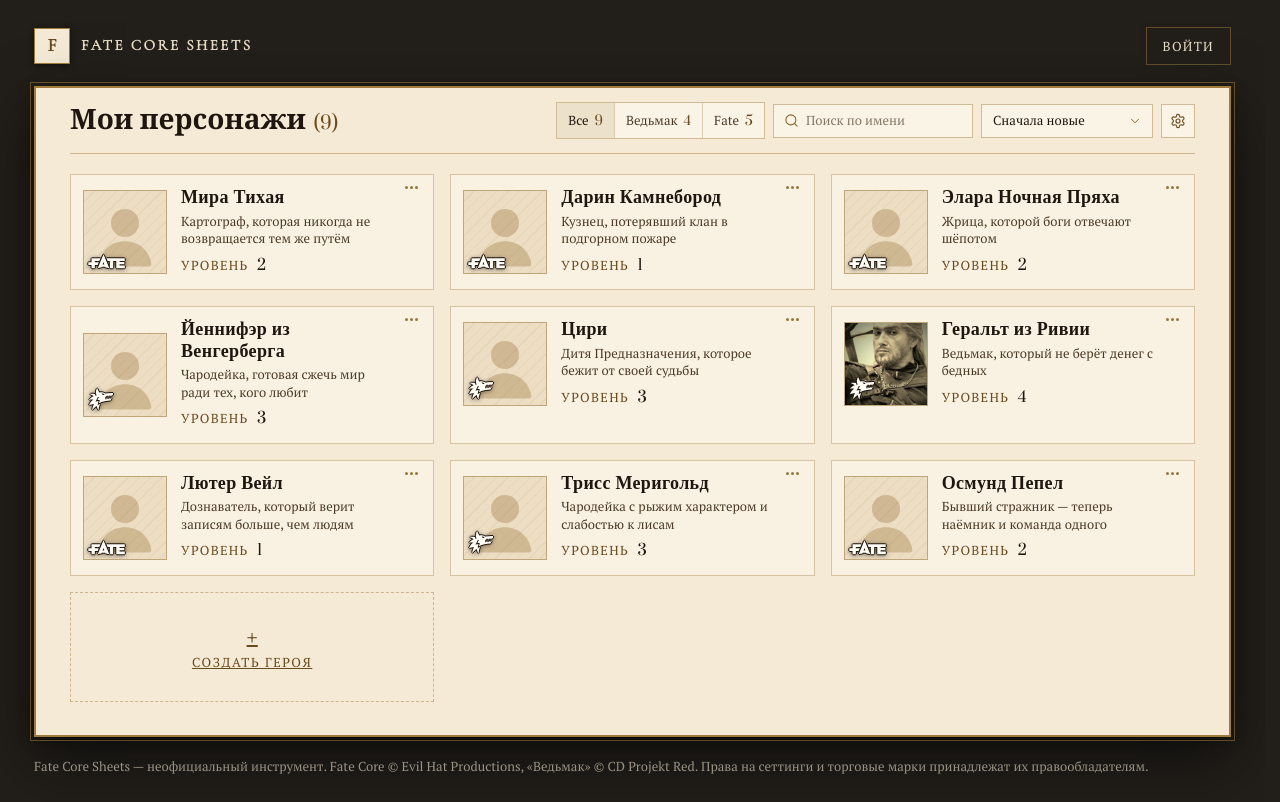
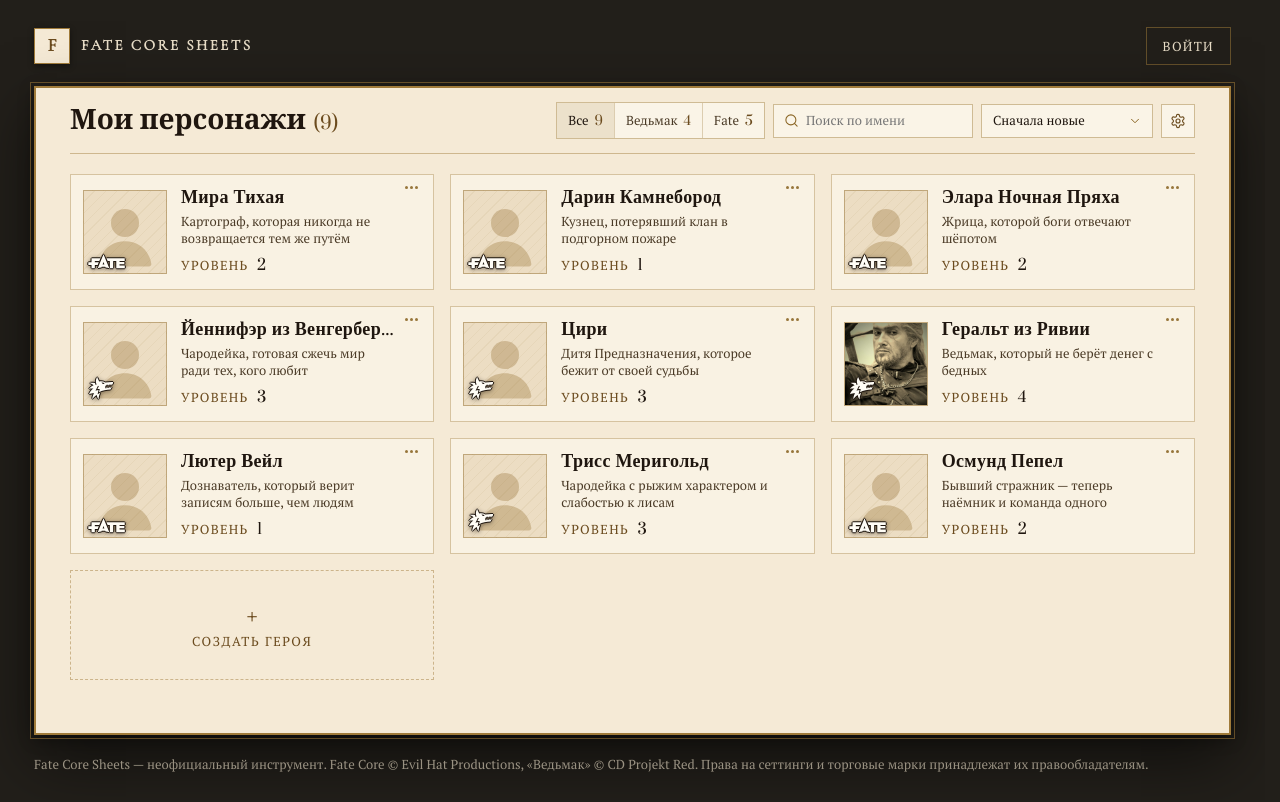
Before and after one commit to Danchel77/fate-core-sheets, a React (Vite) app: page / in a window 1280 px wide. Built offline with nearby package versions, Linux system fonts and the light colour scheme; a web font is replaced by a local one.

Commit message:
fix(list): имя в одну строку с троеточием и плитка создания без подчёркивания

```diff
--- a/src/styles/characters.css
+++ b/src/styles/characters.css
@@ -224,9 +224,7 @@
   color: var(--text-ink-primary);
 }
 
-.search input::placeholder {
-  color: color-mix(in srgb, var(--text-ink-muted) 68%, transparent);
-}
+
 
 .search input::-webkit-search-cancel-button {
   appearance: none;
@@ -367,6 +365,7 @@
 
 .hero-card {
   position: relative;
+  text-decoration: none;
   border: 1px solid color-mix(in srgb, var(--accent-gold) 40%, transparent);
   background: color-mix(in srgb, var(--paper-highlight) 40%, transparent);
   transition:
@@ -497,11 +496,10 @@
 }
 
 .hero-card__name {
-  display: -webkit-box;
-  -webkit-line-clamp: 2;
-  -webkit-box-orient: vertical;
+  display: block;
   overflow: hidden;
-  overflow-wrap: anywhere;
+  white-space: nowrap;
+  text-overflow: ellipsis;
   font-family: var(--font-name-sc);
   font-size: var(--text-lead);
   font-weight: 700;
@@ -674,13 +672,6 @@
   }
 
   /* Имя всегда в одну строку с многоточием — даже очень длинное. */
-  .hero-card__name {
-    display: block;
-    overflow: hidden;
-    white-space: nowrap;
-    text-overflow: ellipsis;
-  }
-
   .sort__opt {
     padding: 11px 12px;
   }
```
